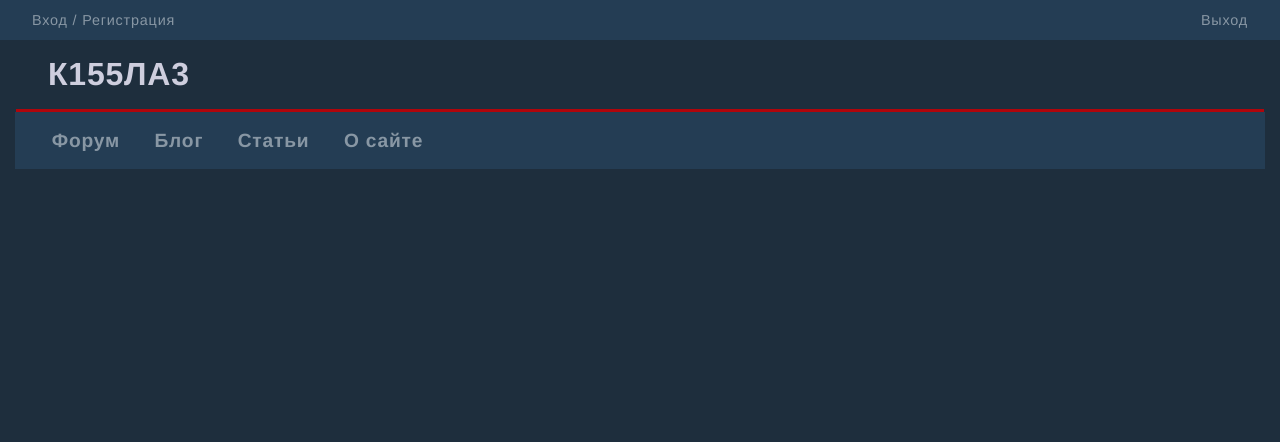
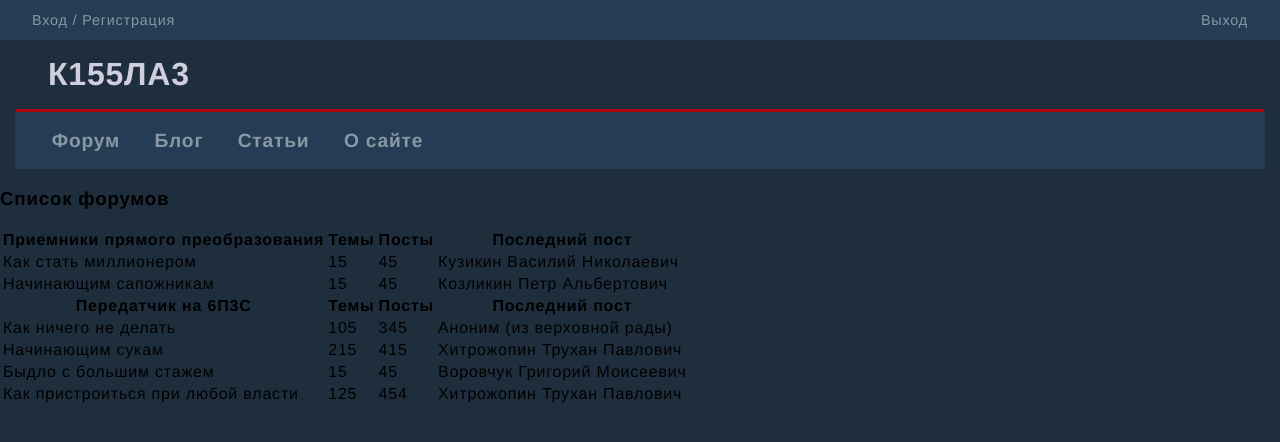
Before and after one commit to yuriy-ua/yuriy.github.io, a plain HTML site: page index.html in a window 1280 px wide. Drawn offline with Linux system fonts and the light colour scheme.

Commit message:
Update index.html

```diff
--- a/index.html
+++ b/index.html
@@ -19,13 +19,78 @@
 			<button class="menu-toggle" id="toggle-menu">Свернуть меню</button>
 			<div class="menu-dropdown">
 				<ul class="nav-menu">
-					<li><a class="a-hover" href="forum">Форум</a></li>
-					<li><a class="a-hover" href="blog">Блог</a></li>
-					<li><a class="a-hover" href="article">Статьи</a></li>
-					<li><a class="a-hover" href="about">О сайте</a></li>
+					<li><a href="forum">Форум</a></li>
+					<li><a href="blog">Блог</a></li>
+					<li><a href="article">Статьи</a></li>
+					<li><a href="about">О сайте</a></li>
 				</ul>
 			</div>
 		</nav>
+		<main>
+			<h3>Список форумов</h3>
+			<table>
+				<thead>
+				<tr>
+					<th scope="col">Приемники прямого преобразования</th>
+					<th scope="col">Темы</th>
+					<th scope="col">Посты</th>
+					<th scope="col">Последний пост</th>
+				</tr>
+				</thead>
+				<tbody>
+					<tr>
+						<td>Как стать миллионером</td>
+						<td>15</td>
+						<td>45</td>
+						<td>Кузикин Василий Николаевич</td>
+					</tr>
+					<tr>
+						<td>Начинающим сапожникам</td>
+						<td>15</td>
+						<td>45</td>
+						<td>Козликин Петр Альбертович</td>
+					</tr>
+
+				</tbody>
+
+				<thead>
+				<tr>
+					<th scope="col">Передатчик на 6П3С</th>
+					<th scope="col">Темы</th>
+					<th scope="col">Посты</th>
+					<th scope="col">Последний пост</th>
+				</tr>
+				</thead>
+				<tbody>
+					<tr>
+						<td>Как ничего не делать</td>
+						<td>105</td>
+						<td>345</td>
+						<td>Аноним (из верховной рады)</td>
+					</tr>
+					<tr>
+						<td>Начинающим сукам</td>
+						<td>215</td>
+						<td>415</td>
+						<td>Хитрожопин Трухан Павлович</td>
+					</tr>
+					<tr>
+						<td>Быдло с большим стажем</td>
+						<td>15</td>
+						<td>45</td>
+						<td>Воровчук Григорий Моисеевич</td>
+					</tr>
+					<tr>
+						<td>Как пристроиться при любой власти</td>
+						<td>125</td>
+						<td>454</td>
+						<td>Хитрожопин Трухан Павлович</td>
+					</tr>
+
+
+				</tbody>
+			</table>
+		</main>
 
 		<script type="text/javascript">
 			(function(){
```
